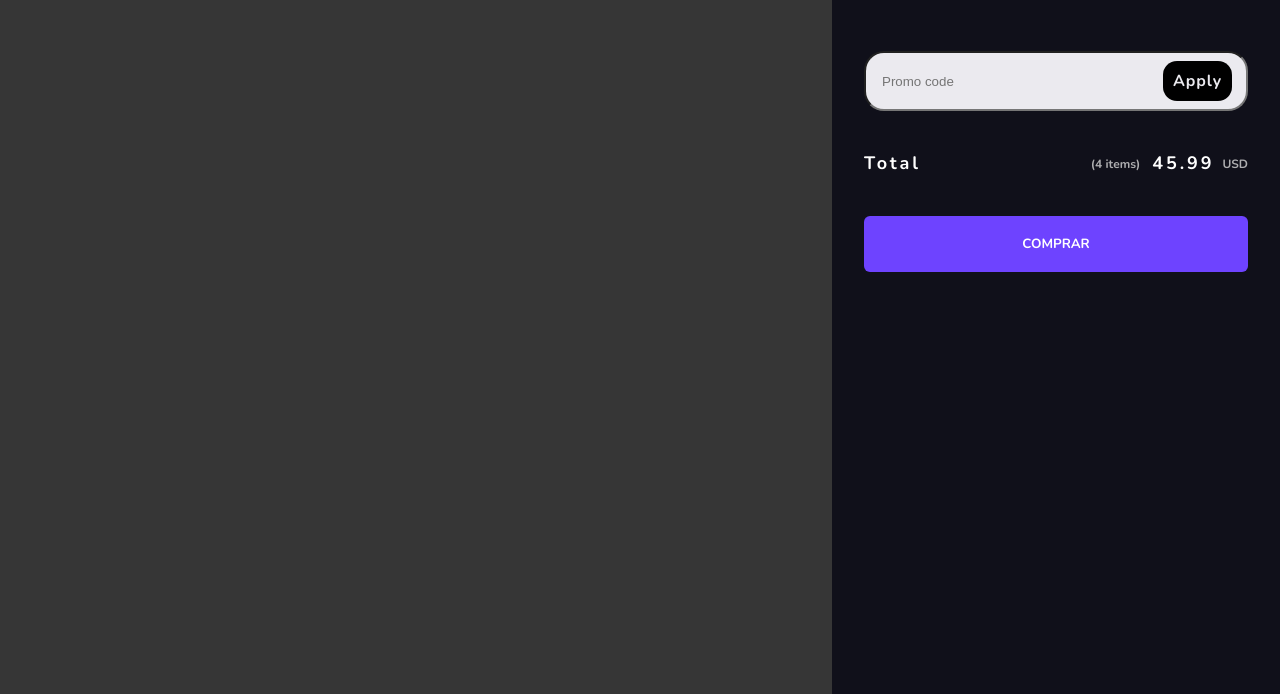
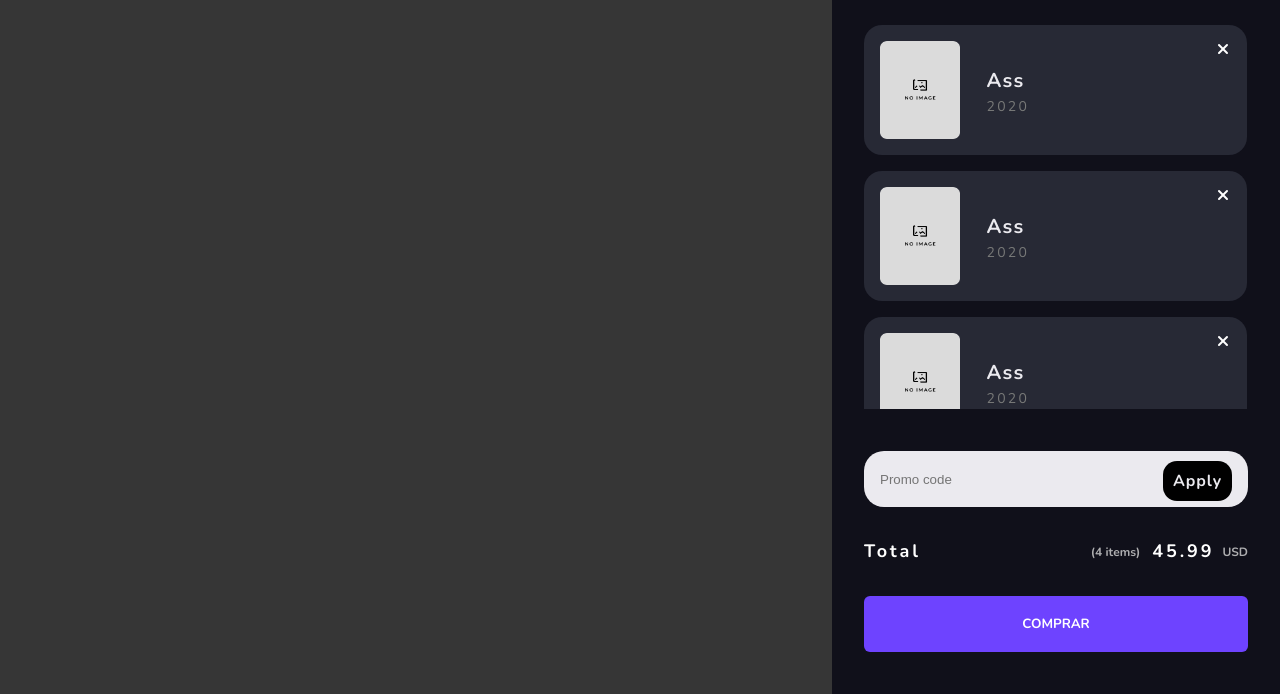
Before and after one commit to magalopez/filmstore, a website with bundled scripts: page src/index.html in a window 1280 px wide. Shown: the part 106-800 px from the top of the page. Built offline with nearby package versions, Linux system fonts and the light colour scheme; no server answers.

Commit message:
[ECS][FEAT] fix cart component, fix paths buttons, fix card-film, add card-cart

```diff
--- a/src/styles/commons/reset.css
+++ b/src/styles/commons/reset.css
@@ -47,3 +47,7 @@ table {
 	border-collapse: collapse;
 	border-spacing: 0;
 }
+
+* {
+	box-sizing: border-box;
+}
--- /dev/null
+++ b/src/styles/components/content/card-cart.css
@@ -0,0 +1,56 @@
+.card-cart {
+  width: 100%;
+  height: 130px;
+  background: var(--gray);
+  border-radius: 18px;
+  justify-content: space-between;
+
+  padding: 16px;
+  box-sizing: border-box;
+
+  margin-bottom: 16px;
+}
+
+@media (min-width: 768px) {
+  .card-cart {
+    width: 383px;
+  }
+}
+
+.card-cart .card-cart-image {
+  width: 80px;
+  height: 98px;
+}
+
+.card-cart .card-cart-info {
+  width: 202px;
+}
+
+.card-cart .card-cart-info > h1, p{
+  margin-bottom: 0px;
+  text-transform: capitalize;
+}
+
+.card-cart .card-cart-info > h1 {
+  font-family: var(--nunito);
+  font-style: normal;
+  font-weight: bold;
+  font-size: 20px;
+  line-height: 33px;
+  letter-spacing: 0.06em;
+  color:var(--smkwhite);
+}
+
+.card-cart .card-cart-info > p {
+  font-family: var(--nunito);
+  font-style: normal;
+  font-weight: 300;
+  font-size: 14px;
+  line-height: 19px;
+  color: #787978;
+}
+
+.card-cart .icon-close {
+  align-self: flex-start;
+  cursor: pointer;
+}
--- a/src/styles/components/card.css
+++ b/src/styles/components/content/card-film.css
@@ -1,33 +1,33 @@
-.card-movie {
+.card-film {
   margin-bottom: 40px;
   margin-left: 32px;
 }
 
 @media (min-width: 768px) {
-  .card-movie {
+  .card-film {
     width: 256px;
     height: auto;
   }
 }
-.card-movie .card-movie-image {
+.card-film .card-film-image {
   position: relative;
   height: 352px;
   margin-bottom: 16px;
 }
 
-.card-movie .card-movie-image > img {
+.card-film .card-film-image > img {
   border-radius: 24px;
   width: 100%;
 }
 
 @media (min-width: 768px) {
-  .card-movie .card-movie-image > img {
+  .card-film .card-film-image > img {
     width: 100%;
     height: 352px;
   }
 }
 
-.card-movie .card-movie-fave {
+.card-film .card-film-fave {
   width: 44px;
   height: 44px;
   background: rgba(255, 255, 255, 0.3);
@@ -41,16 +41,16 @@
   justify-content: center;
 }
 
-.card-movie .card-movie-fave:hover {
+.card-film .card-film-fave:hover {
   background: rgba(255, 255, 255, 0.5);
 }
 
-.card-movie .card-movie-fave:hover > svg > path {
+.card-film .card-film-fave:hover > svg > path {
   fill : var(--red);
 }
 
 
-.card-movie > h1, p {
+.card-film > h1, p {
   font-family: var(--nunito);
   font-style: normal;
   font-weight: bold;
@@ -61,6 +61,6 @@
   margin-bottom: 6px;
 }
 
-.card-movie > p {
+.card-film > p {
   margin-bottom: 16px;
 }
--- a/src/styles/components/cart.css
+++ b/src/styles/components/content/cart.css
@@ -2,11 +2,14 @@
   width: 448px;
   height: 100%;
   background: var(--black2);
+  display: flex;
+  flex-flow: column;
+  justify-content: space-evenly;
 }
 .cart .cart-header {
   align-items: center;
   justify-content: space-between;
-  padding: 16px 32px 40px 16px;
+  padding: 0 16px;
 }
 
 .cart .cart-header .arrowback {
@@ -37,9 +40,40 @@
 
 
 .cart .cart-body {
-  margin-bottom: 54px;
   padding: 0px 32px;
+  max-height: 48vh;
+  overflow-y: scroll;
+  padding-right: 24px;
 }
+
+.cart .cart-body::-webkit-scrollbar {
+  -webkit-appearance: none;
+}
+
+.cart .cart-body::-webkit-scrollbar:vertical {
+  width: 8px;
+}
+
+.cart .cart-body::-webkit-scrollbar:horizontal {
+  height: 10px;
+}
+
+.cart .cart-body::-webkit-scrollbar-thumb {
+  background-color: var(--gray);
+  border-radius: 12px;
+  border: 2px solid var(--gray);
+}
+
+.cart .cart-body section:last-child {
+  margin-bottom: 0px;
+  margin-right: 8px;
+}
+
+/* .cart .cart-degradade {
+  width: 100%;
+  height: 32px;
+  background-image: linear-gradient(to top,rgba(16, 16, 26, 1), rgba(16, 16, 26, 0));
+} */
 
 .cart .cart-footer {
   padding: 0px 32px;
@@ -55,6 +89,7 @@
   background: var(--smkwhite);
   border-radius: 20px;
   padding: 0px 16px;
+  border: none;
 }
 
 .cart .cart-footer form > button {
@@ -76,7 +111,7 @@
 }
 .cart .cart-amount {
   justify-content: space-between;
-  margin: 40px 0;
+  margin: 4vh 0;
 }
 
 .cart .cart-amount p {
--- a/src/styles/index.css
+++ b/src/styles/index.css
@@ -3,16 +3,19 @@
 @import url('https://fonts.googleapis.com/css2?family=Lato:wght@100;300;400;700;900&display=swap');
 @import url('https://fonts.googleapis.com/css2?family=Nunito:wght@300;400;600;700;800;900&display=swap');
 
-/* Commons */
+/* commons */
 @import "./commons/reset.css";
 @import "./commons/variables.css";
 @import "./commons/grid.css";
 
-/* Components */
-@import "./components/button.css";
-@import "./components/card.css";
+/* components content*/
+@import "./components/content/button.css";
+@import "./components/content/card-film.css";
+@import "./components/content/cart.css";
+@import "./components/content/card-cart.css";
+
+/* components layout*/
 @import "./components/layout/header.css";
-@import "./components/cart.css";
 
-/* Views */
+/* views */
 @import "./views/films.css";
--- /dev/null
+++ b/src/view/components/content/card-cart/CardCart.js
@@ -0,0 +1,18 @@
+export const CardCart = (image, title, year = null) => {
+
+  return (
+    `<section class="card-cart row">
+      <img class="card-cart-image"src="${image === "N/A" ? "./assets/no-image.png" : image}" />
+      <div class="card-cart-info">
+        <h1 class="overflow-ellipsis">${title}</h1>
+        ${year && "<p>" + year + "</p>"}
+      </div>
+      <i class="icon-close">
+      <svg width="16" height="16" viewBox="0 0 16 16" fill="none" xmlns="http://www.w3.org/2000/svg">
+        <path d="M12 4L4 12" stroke="white" stroke-width="2" stroke-linecap="round" stroke-linejoin="round"/>
+        <path d="M4 4L12 12" stroke="white" stroke-width="2" stroke-linecap="round" stroke-linejoin="round"/>
+      </svg>
+      </i>
+    </section>`
+  )
+};
--- a/src/view/components/content/card/card.js
+++ b/src/view/components/content/card-film/CardFilm.js
@@ -1,12 +1,12 @@
 import { button } from '../button/button.js';
 
-export const card = (image, title, year = null, imdbID = null, btnText = "Add to card") => {
+export const CardFilm = (image, title, year = null, imdbID = null, btnText = "Add to card") => {
 
   return (
-    `<section class="card-movie">
-      <div class="card-movie-image">
+    `<section class="card-film">
+      <div class="card-film-image">
         <img src="${image === "N/A" ? "./assets/no-image.png" : image}" />
-        <div class="card-movie-fave" id="addFaveMovie">
+        <div class="card-film-fave" id="addFaveMovie">
           <svg width="18" height="16" viewBox="0 0 18 16" fill="none" xmlns="http://www.w3.org/2000/svg">
             <path d="M15.7663 2.23375C15.3753 1.84262 14.9111 1.53234 14.4002 1.32065C13.8893 1.10896 13.3417 1 12.7887 1C12.2357 1 11.6881 1.10896 11.1772 1.32065C10.6663 1.53234 10.2021 1.84262 9.81116 2.23375L8.9998 3.04511L8.18843 2.23375C7.39874 1.44406 6.32768 1.00041 5.21089 1.00041C4.09409 1.00041 3.02303 1.44406 2.23334 2.23375C1.44365 3.02344 1 4.0945 1 5.2113C1 6.32809 1.44365 7.39915 2.23334 8.18884L3.0447 9.0002L8.9998 14.9553L14.9549 9.0002L15.7663 8.18884C16.1574 7.79789 16.4677 7.33371 16.6794 6.82281C16.891 6.31191 17 5.76431 17 5.2113C17 4.65828 16.891 4.11068 16.6794 3.59978C16.4677 3.08888 16.1574 2.6247 15.7663 2.23375V2.23375Z" stroke="#F91A2C" stroke-width="2" stroke-linecap="round" stroke-linejoin="round"/>
           </svg>
--- a/src/view/components/content/cart/cart.js
+++ b/src/view/components/content/cart/cart.js
@@ -1,4 +1,5 @@
 import { button } from '../button/button.js';
+import { CardCart } from '../card-cart/CardCart.js';
 
 export const Cart = (customClass) => {
   const cart = document.createElement("section");
@@ -7,6 +8,21 @@ export const Cart = (customClass) => {
 
   let counter = 4;
   let total = 45.99;
+  const arraycard = [
+    {image: "N/A", title: "ass", year: 2020},
+    {image: "N/A", title: "ass", year: 2020},
+    {image: "N/A", title: "ass", year: 2020},
+    {image: "N/A", title: "ass", year: 2020}];
+
+  const renderCardsCart = (array) => {
+    let structureHTML = "";
+
+    array.forEach(element => {
+      structureHTML += `${CardCart(element.image, element.title, element.year)}`
+    })
+
+    return structureHTML;
+  };
 
   const structureHTML = ` <aside class="cart">
                               <section class="cart-header row">
@@ -19,6 +35,7 @@ export const Cart = (customClass) => {
                                 <span class="cart-counter">${counter}</span>
                               </section>
                               <section class="cart-body">
+                              ${renderCardsCart(arraycard)}
                               </section>
                               <section class="cart-footer">
                                 <form>
--- a/src/view/films.js
+++ b/src/view/films.js
@@ -1,5 +1,5 @@
 import { httpRequest } from '../models/http.js';
-import { card } from './components/content/card/card.js';
+import { CardFilm } from './components/content/card-film/CardFilm.js';
 
 export const Films = (customClass) => {
   const containerFilms = document.createElement("main");
@@ -14,7 +14,7 @@ export const Films = (customClass) => {
       if(success) {
         let cards = "";
         data.forEach(element => {
-          cards += `${card(element.Poster, element.Title, element.Year, element.imdbID)}`;
+          cards += `${CardFilm(element.Poster, element.Title, element.Year, element.imdbID)}`;
         })
         containerFilms.innerHTML = cards;
       }
```
Also changed, not shown: package.json (+4 -4 lines), src/styles/components/content/button.css (renamed from src/styles/components/button.css), src/view/components/layout/hero/hero.js (added).
